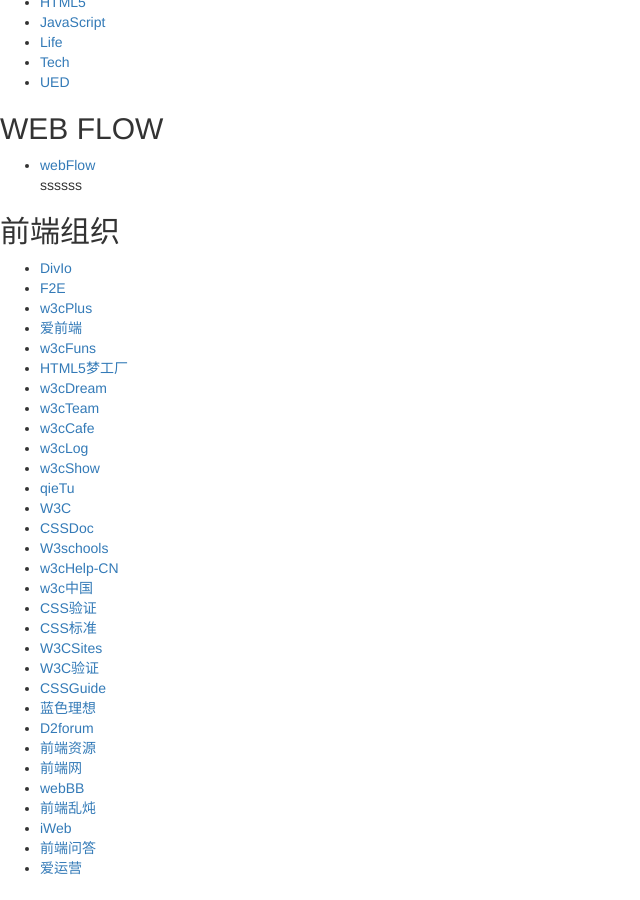
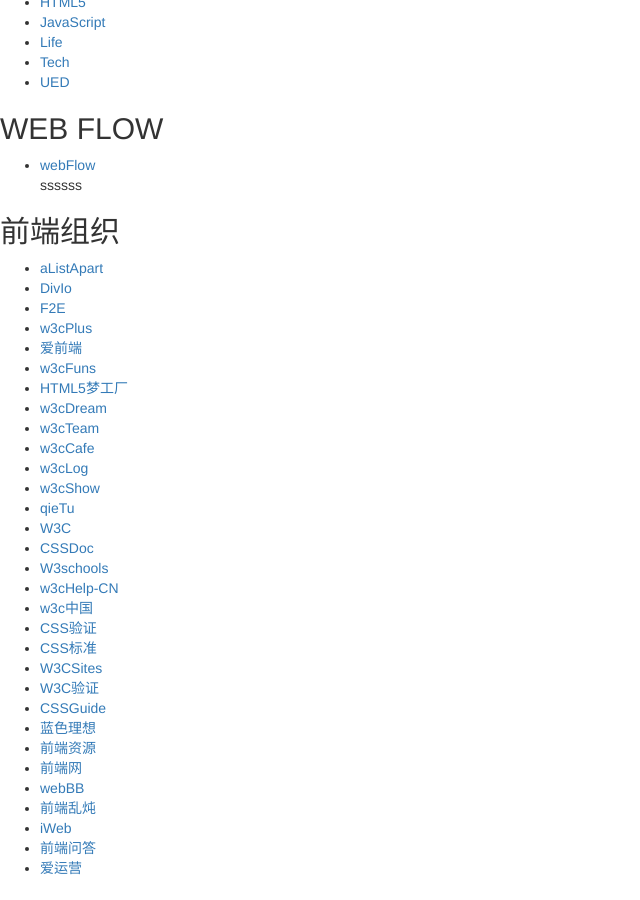
Before and after one commit to wkylin/wkylin.github.com, a Jekyll site: the page built from css3link.html, in a window 1280 px wide and 900 px high, scrolled down 820 px. Shown: the whole window, without its empty margins (0-640 px from the left). Built offline with Jekyll 4.4.1, drawn with Linux system fonts in a browser that asks for light colours; nearby versions of some CDN libraries; library files that are not in the unit come from our copies; comment, search, counter and statistics services are not loaded.

Commit message:
modify ued

```diff
--- a/css3link.html
+++ b/css3link.html
@@ -16,6 +16,7 @@
     <h2>前端组织</h2>
 </div>
 <ul class="ui-list fn-clear">
+    <li class="ui-list-item"><a href="http://alistapart.com/" target="_blank">aListApart</a></li>
     <li class="ui-list-item"><a href="http://div.io/" target="_blank">DivIo</a></li>
     <li class="ui-list-item"><a href="http://f2e.im/" target="_blank">F2E</a></li>
     <li class="ui-list-item"><a href="http://www.w3cplus.com/" target="_blank">w3cPlus</a></li>
@@ -39,7 +40,6 @@
     <li class="ui-list-item"><a href="http://validator.w3.org/" target="_blank">W3C验证</a></li>
     <li class="ui-list-item"><a href="http://mdo.github.io/code-guide/" target="_blank">CSSGuide</a></li>
     <li class="ui-list-item"><a href="http://www.blueidea.com/" target="_blank">蓝色理想</a></li>
-    <li class="ui-list-item"><a href="http://www.d2forum.org/" target="_blank">D2forum</a></li>
     <li class="ui-list-item"><a href="http://www.58img.com/" target="_blank">前端资源</a></li>
     <li class="ui-list-item"><a href="http://www.qianduan.com/" target="_blank">前端网</a></li>
     <li class="ui-list-item"><a href="http://webbb.com.cn" target="_blank">webBB</a></li>
@@ -149,6 +149,7 @@
     <li class="ui-list-item"><a href="http://webrsque.com/" target="_blank">WebRsque</a></li>
     <li class="ui-list-item"><a href="http://www.html.net/" target="_blank">Html.net</a></li>
     <li class="ui-list-item"><a href="http://www.cssbasics.com/" target="_blank">CssBasics</a></li>
+    <li class="ui-list-item"><a href="http://procssbook.com/" target="_blank">proCssBook</a></li>
     <li class="ui-list-item"><a href="http://www.cssremix.com/" target="_blank">CSSRemix</a></li>
     <li class="ui-list-item"><a href="http://forum.stylegala.com/" target="_blank">StyleGala</a></li>
     <li class="ui-list-item"><a href="http://www.cssmania.com/" target="_blank">CssMania</a></li>
--- a/jslink.html
+++ b/jslink.html
@@ -72,6 +72,7 @@
     <li class="ui-list-item"><a href="http://www.codeproject.com/Articles/291290/How-To-Write-Plugin-in-jQuery" target="_blank">HowPlugin</a></li>
     <li class="ui-list-item"><a href="http://debuggable.com/posts/how-to-write-jquery-plugins:4f72ab2e-7310-4a74-817a-0a04cbdd56cb" target="_blank">HowPlugin</a></li>
     <li class="ui-list-item"><a href="http://blog.teamtreehouse.com/writing-your-own-jquery-plugins" target="_blank">HowPlugin</a></li>
+    <li class="ui-list-item"><a href="http://www.htmldrive.net" target="_blank">htmlDrive</a></li>
     <li class="ui-list-item"><a href="http://fineuploader.com" target="_blank">fineUploader</a></li>
     <li class="ui-list-item"><a href="http://jquerymobile.com" target="_blank">jqueryMobile</a></li>
     <li class="ui-list-item"><a href="http://www.woothemes.com/flexslider/" target="_blank">flexSlider</a></li>
```
